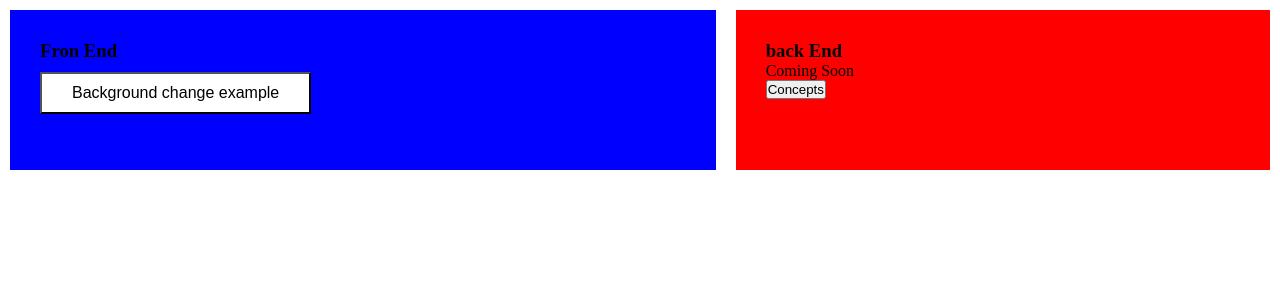
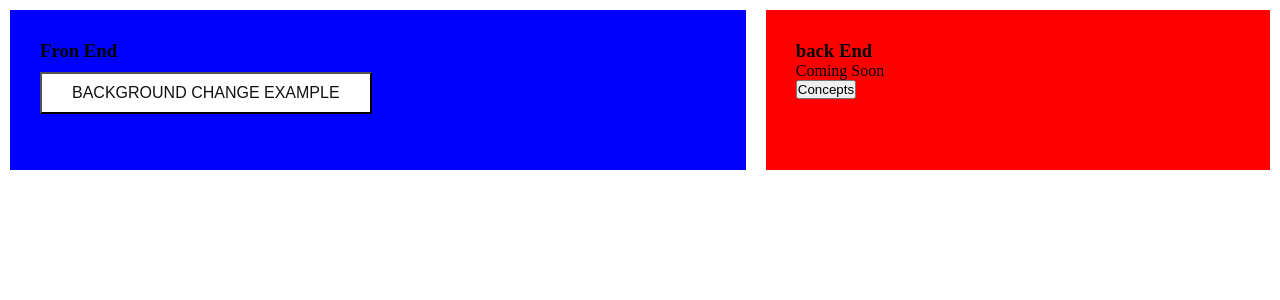
Before and after one commit to Simonbiker/concepts, an Angular app: page /home in a window 1280 px wide. Shown: the top 300 px of the page. Built offline with nearby package versions, Linux system fonts and the light colour scheme.

Commit message:
more style corrections to btn

```diff
--- a/src/app/home/home.component.css
+++ b/src/app/home/home.component.css
@@ -22,15 +22,15 @@
 }
 
 .btn-background {
-  /* display: inline-block; */
+  display: inline-block;
   font-size: 1em;
   background: #fff;
   padding: 10px 30px;
-  /* text-transform: uppercase; */
-  /* text-decoration: none; */
-  /* font-weight: 500; */
+  text-transform: uppercase;
+  text-decoration: none;
+  font-weight: 500;
   margin-top: 10px;
-  /* color: #111; */
+  color: #111;
   transition: 0.2s;
 }
 
```
